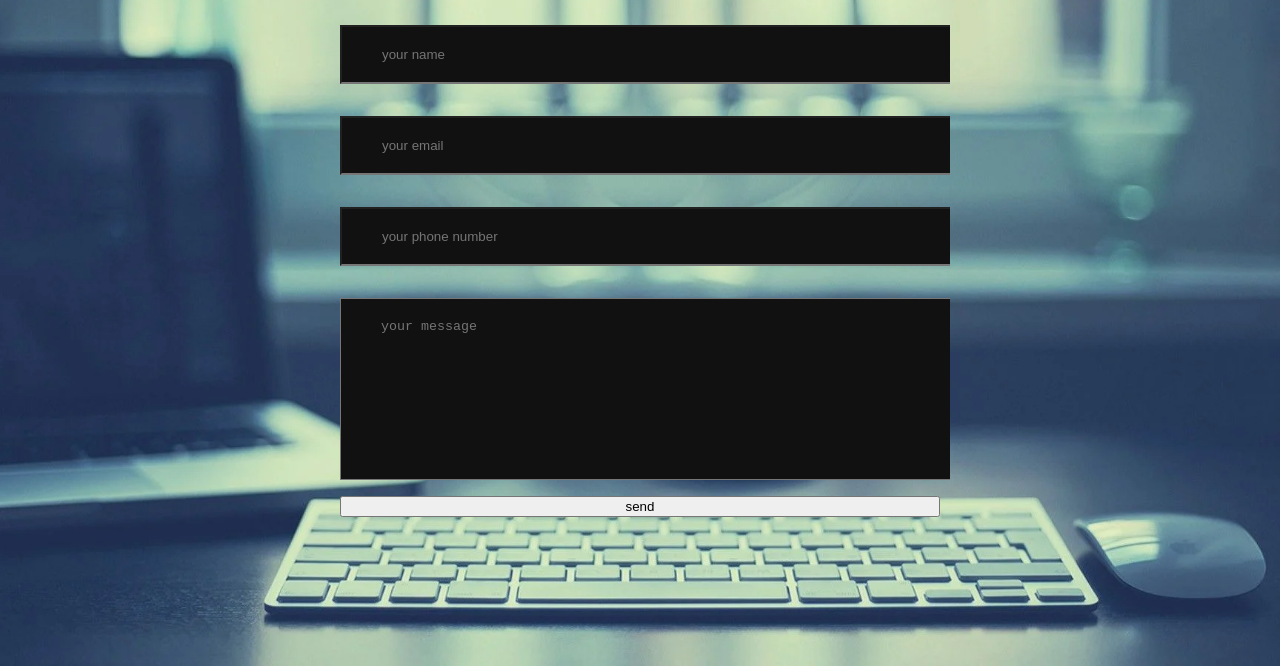
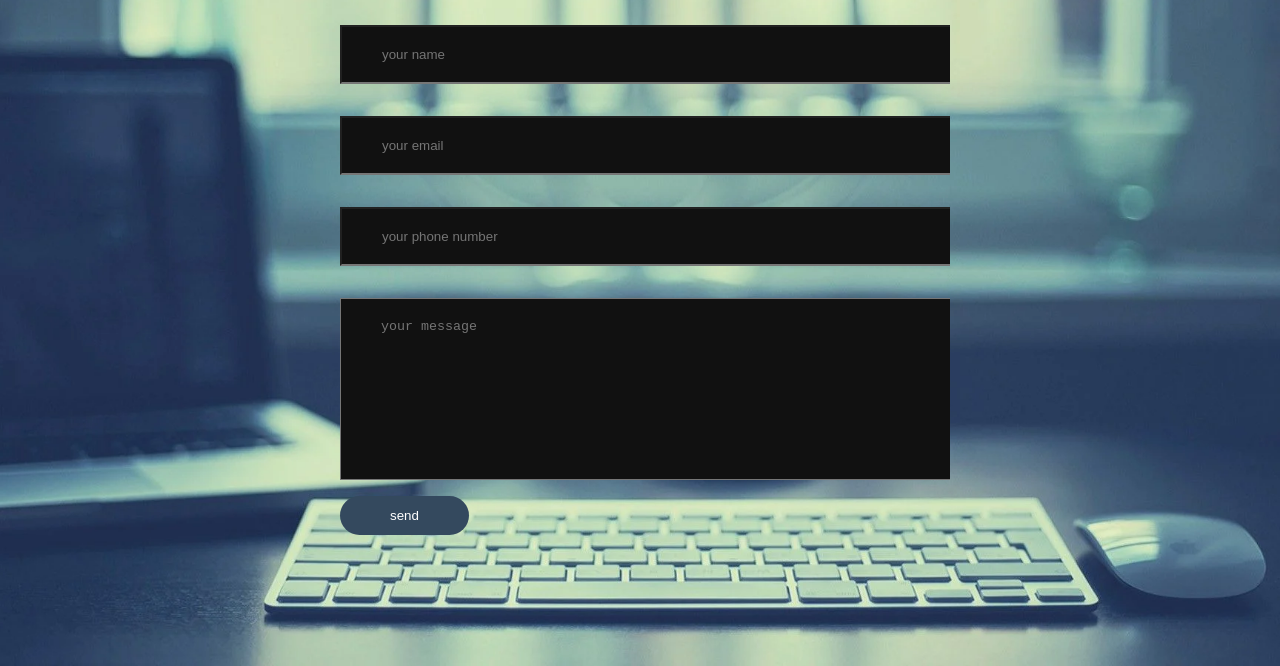
Before and after one commit to Akano-org/first-site, a plain HTML site: page contact.html in a window 1280 px wide. Shown: the part 134-800 px from the top of the page. Drawn offline with Linux system fonts and the light colour scheme.

Commit message:
contact area done

```diff
--- a/contact.html
+++ b/contact.html
@@ -17,15 +17,14 @@
             <input type="email" class="contact-form-text" placeholder="your email" required>
             <input type="text" class="contact-form-text" placeholder="your phone number" required>
             <textarea name="" id="" cols="30" rows="10" class="contact-form-text" placeholder="your message"></textarea>
-            <input type="submit" class="submit" value="send">
+            <input type="submit" class="contact-form-btn" value="send">
 
 
 
         </form>
 
 
+    </section>
 
-    </section>
-<script src="script.js"></script>
 </body>
 </html>
```
